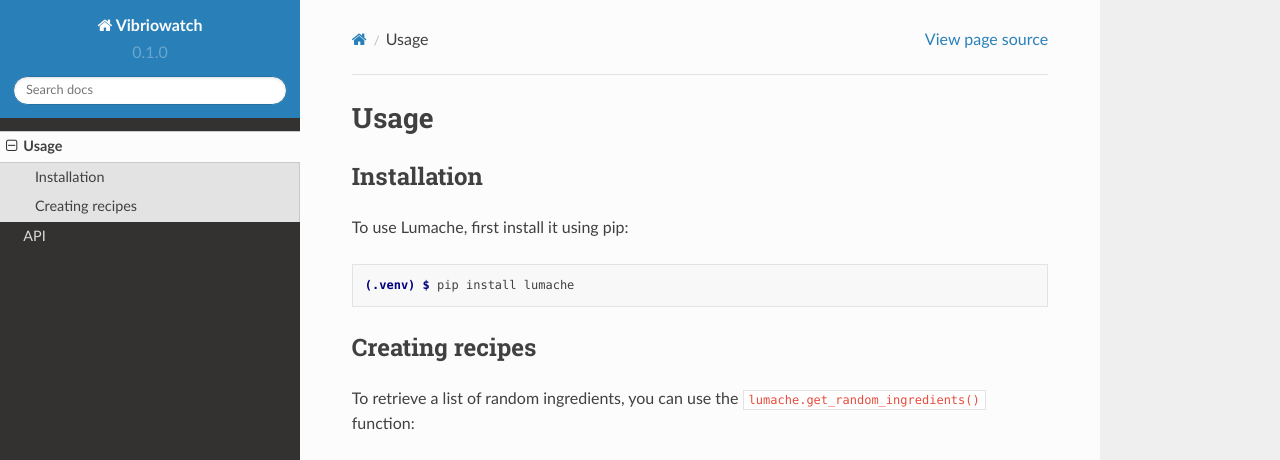
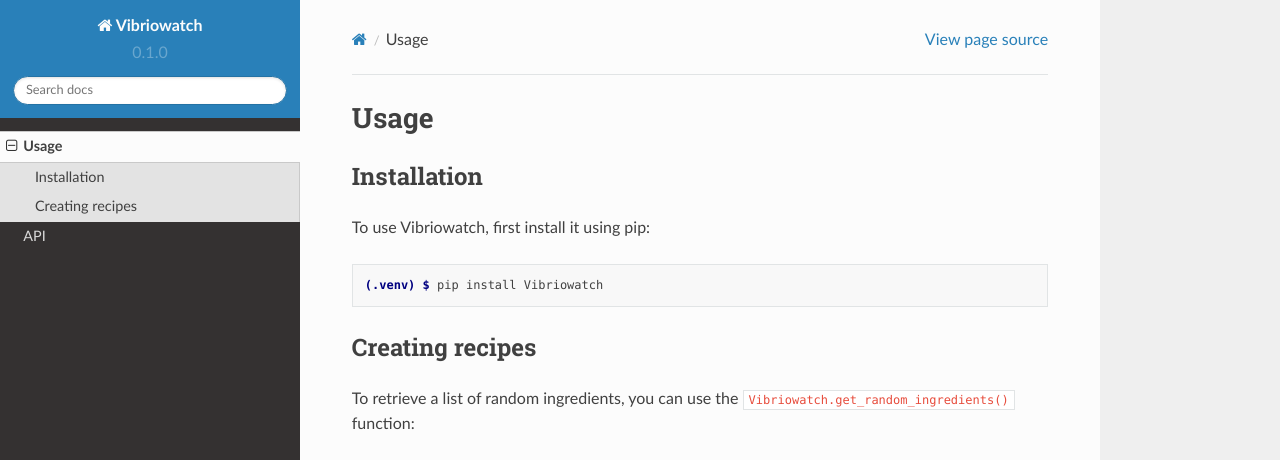
Before and after one commit to avrilcoghlan/cholerabook, a Sphinx documentation site: the page built from docs/source/usage.rst, in a window 1280 px wide and 1095 px high. Shown: the top 460 px of the window. Built offline with Sphinx 7.4.7 and the Read the Docs theme 2.0.0, drawn with Linux system fonts in a browser that asks for light colours; some of the changed text lies outside the part shown; grey boxes are pictures that could not be loaded.

Commit message:
Update usage.rst
Changed from lumache to Vibriowatch

```diff
--- a/docs/source/usage.rst
+++ b/docs/source/usage.rst
@@ -6,28 +6,28 @@ Usage
 Installation
 ------------
 
-To use Lumache, first install it using pip:
+To use Vibriowatch, first install it using pip:
 
 .. code-block:: console
 
-   (.venv) $ pip install lumache
+   (.venv) $ pip install Vibriowatch
 
 Creating recipes
 ----------------
 
 To retrieve a list of random ingredients,
-you can use the ``lumache.get_random_ingredients()`` function:
+you can use the ``Vibriowatch.get_random_ingredients()`` function:
 
-.. autofunction:: lumache.get_random_ingredients
+.. autofunction:: Vibriowatch.get_random_ingredients
 
 The ``kind`` parameter should be either ``"meat"``, ``"fish"``,
-or ``"veggies"``. Otherwise, :py:func:`lumache.get_random_ingredients`
+or ``"veggies"``. Otherwise, :py:func:`Vibriowatch.get_random_ingredients`
 will raise an exception.
 
-.. autoexception:: lumache.InvalidKindError
+.. autoexception:: Vibriowatch.InvalidKindError
 
 For example:
 
->>> import lumache
->>> lumache.get_random_ingredients()
+>>> import Vibriowatch
+>>> Vibriowatch.get_random_ingredients()
 ['shells', 'gorgonzola', 'parsley']
```
